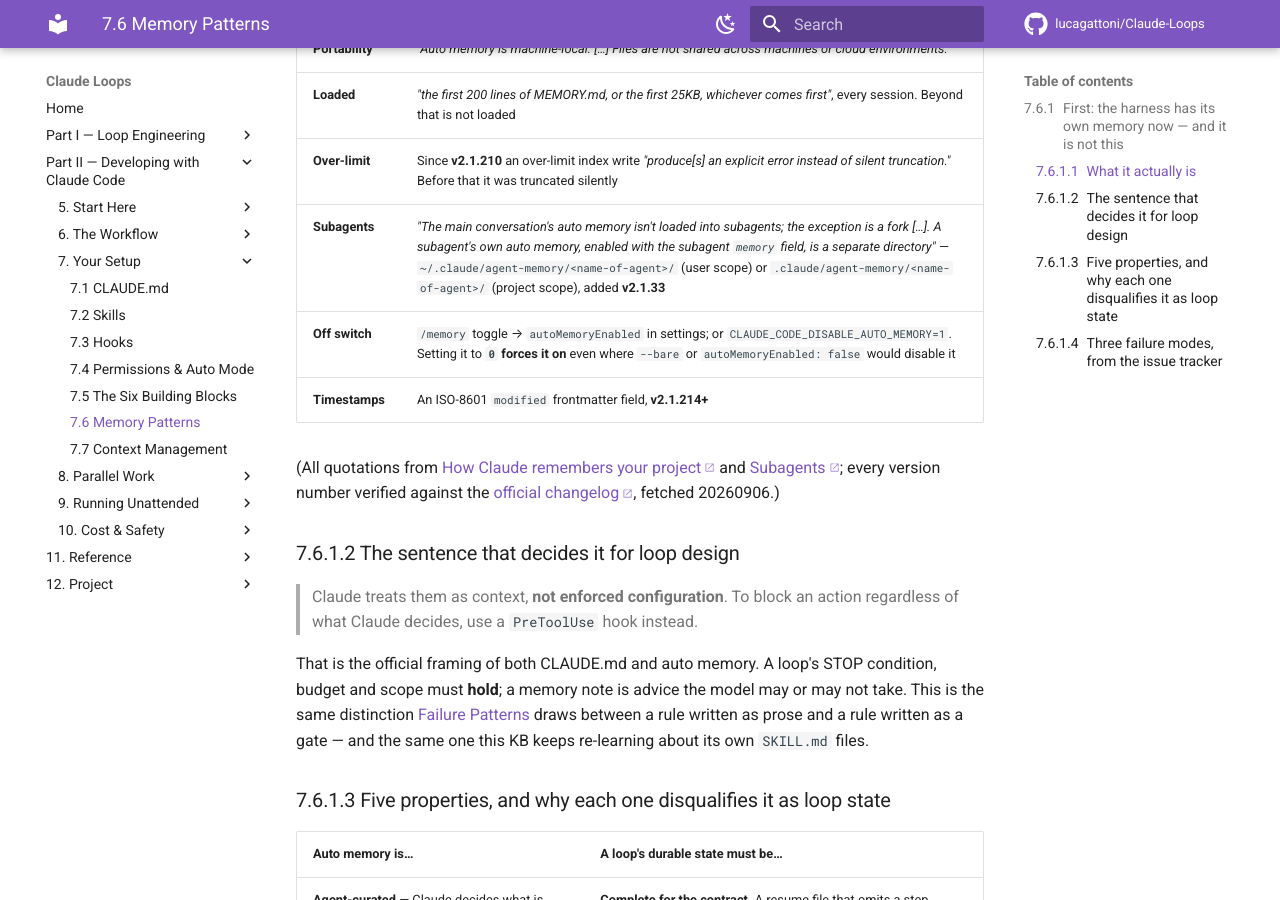
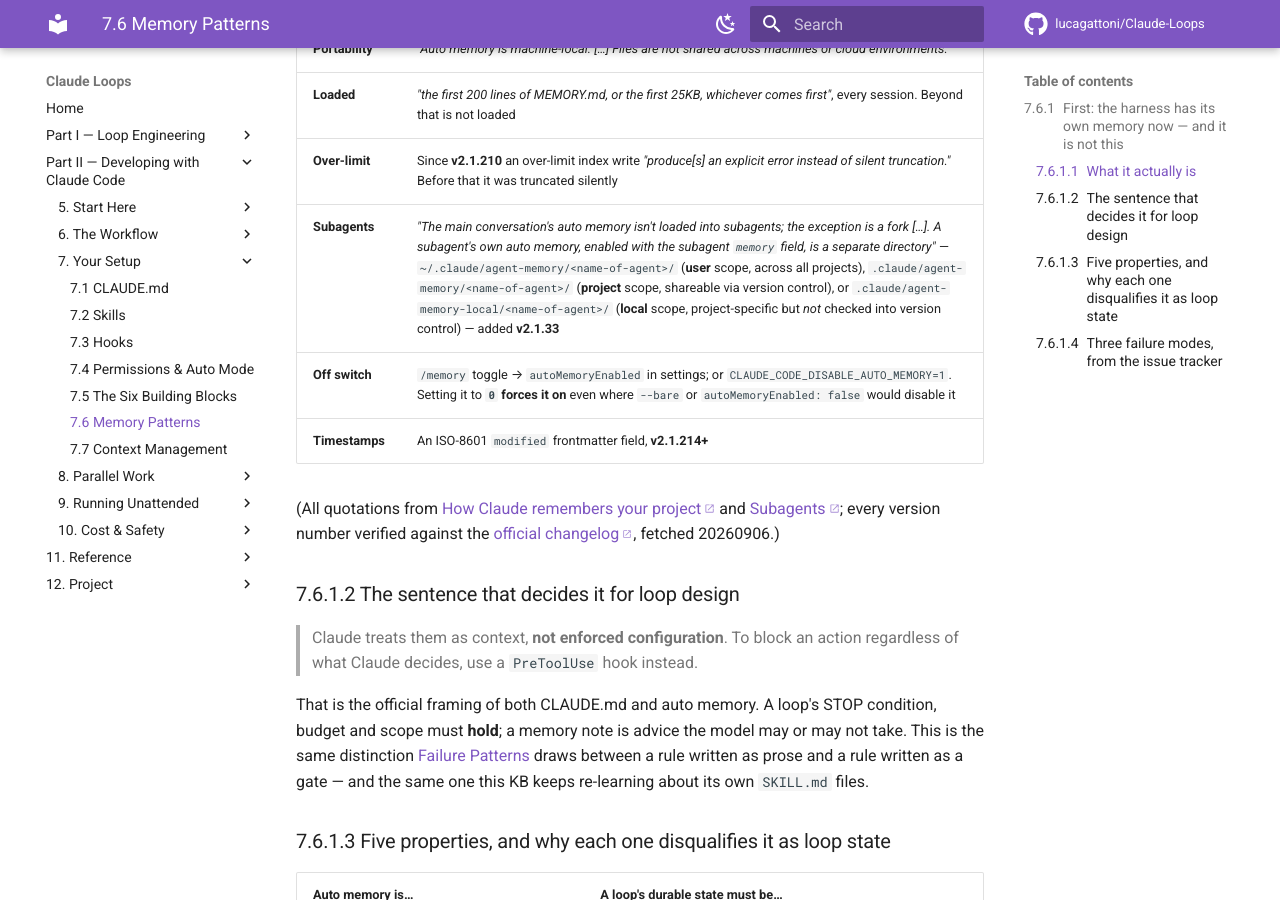
Before and after one commit to lucagattoni/Claude-Loops, an MkDocs documentation site: the page built from docs/16-memory-patterns.md, in a window 1280 px wide and 900 px high, scrolled down 1192 px. Built offline with MkDocs 1.6.1 and Material for MkDocs 9.7.7, drawn with Linux system fonts in a browser that asks for light colours; comment, search, counter and statistics services are not loaded.

Commit message:
16-memory-patterns.md: 1 correction(s), 0 addition(s) from the C10 changelog sweep
- [CORRECTION] v2.1.33 — The table asserts two scopes when three shipped in the same version it already cites. The missing one is exactly the 'project-specific but not checked in' case a reader needs for credentials-adjacent subagent learnings — and this table's whole job is scope/portability tradeoffs.

Backlog step 11 (C10). Sweep covered 3,774/3,774 previously-unswept bullets across
24/24 chunks; evidence in plans/20260906_2306-c10-changelog-sweep-evidence.md.
mkdocs build --strict green on the full change set.

Co-Authored-By: Claude Opus 5 (1M context) <noreply@anthropic.com>
Claude-Session: https://claude.ai/code/session_0143r6VLrjfhL34xeWGQvHmV

```diff
--- a/docs/16-memory-patterns.md
+++ b/docs/16-memory-patterns.md
@@ -38,7 +38,7 @@ conversation."* And it deliberately skips *"anything your CLAUDE.md files alread
 | **Portability** | *"Auto memory is machine-local. […] Files are not shared across machines or cloud environments."* |
 | **Loaded** | *"the first 200 lines of MEMORY.md, or the first 25KB, whichever comes first"*, every session. Beyond that is not loaded |
 | **Over-limit** | Since **v2.1.210** an over-limit index write *"produce[s] an explicit error instead of silent truncation."* Before that it was truncated silently |
-| **Subagents** | *"The main conversation's auto memory isn't loaded into subagents; the exception is a fork […]. A subagent's own auto memory, enabled with the subagent `memory` field, is a separate directory"* — `~/.claude/agent-memory/<name-of-agent>/` (user scope) or `.claude/agent-memory/<name-of-agent>/` (project scope), added **v2.1.33** |
+| **Subagents** | *"The main conversation's auto memory isn't loaded into subagents; the exception is a fork […]. A subagent's own auto memory, enabled with the subagent `memory` field, is a separate directory"* — `~/.claude/agent-memory/<name-of-agent>/` (**user** scope, across all projects), `.claude/agent-memory/<name-of-agent>/` (**project** scope, shareable via version control), or `.claude/agent-memory-local/<name-of-agent>/` (**local** scope, project-specific but *not* checked into version control) — added **v2.1.33** |
 | **Off switch** | `/memory` toggle → `autoMemoryEnabled` in settings; or `CLAUDE_CODE_DISABLE_AUTO_MEMORY=1`. Setting it to **`0` forces it on** even where `--bare` or `autoMemoryEnabled: false` would disable it |
 | **Timestamps** | An ISO-8601 `modified` frontmatter field, **v2.1.214+** |
 
```
